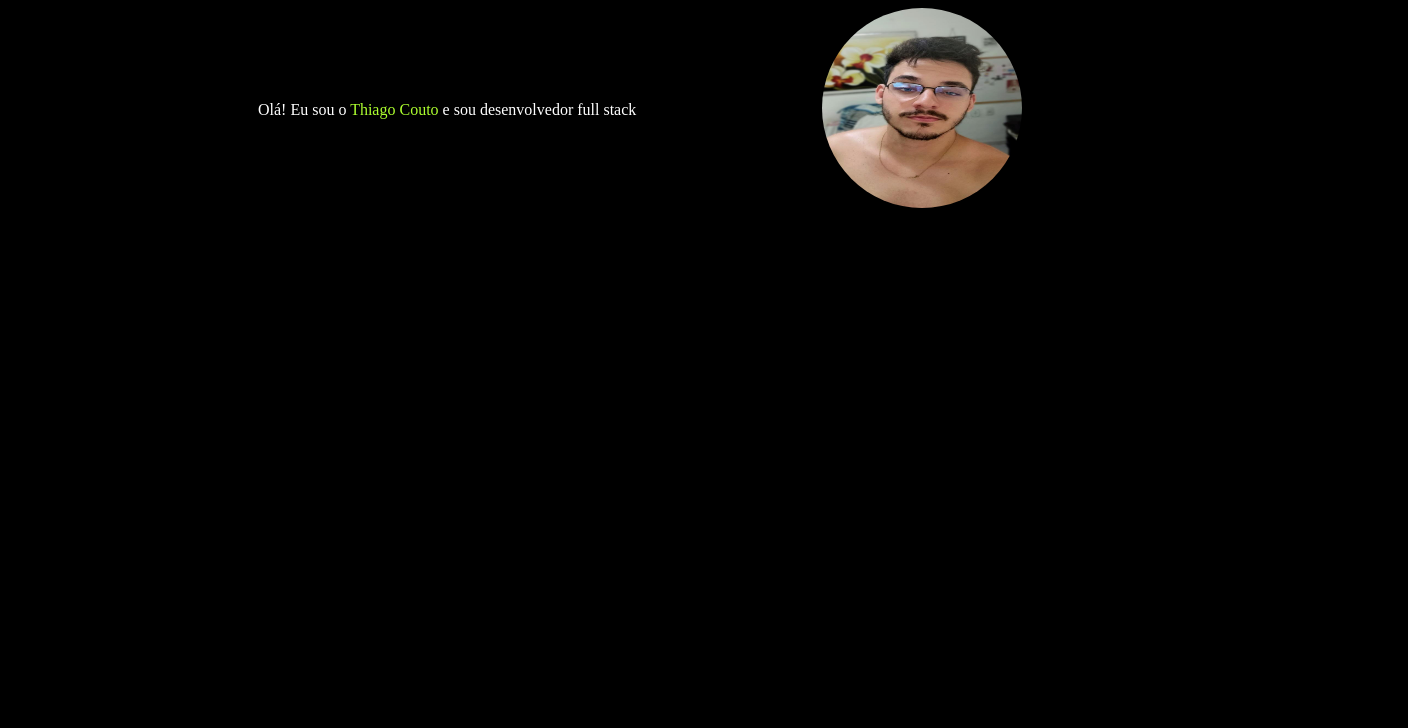
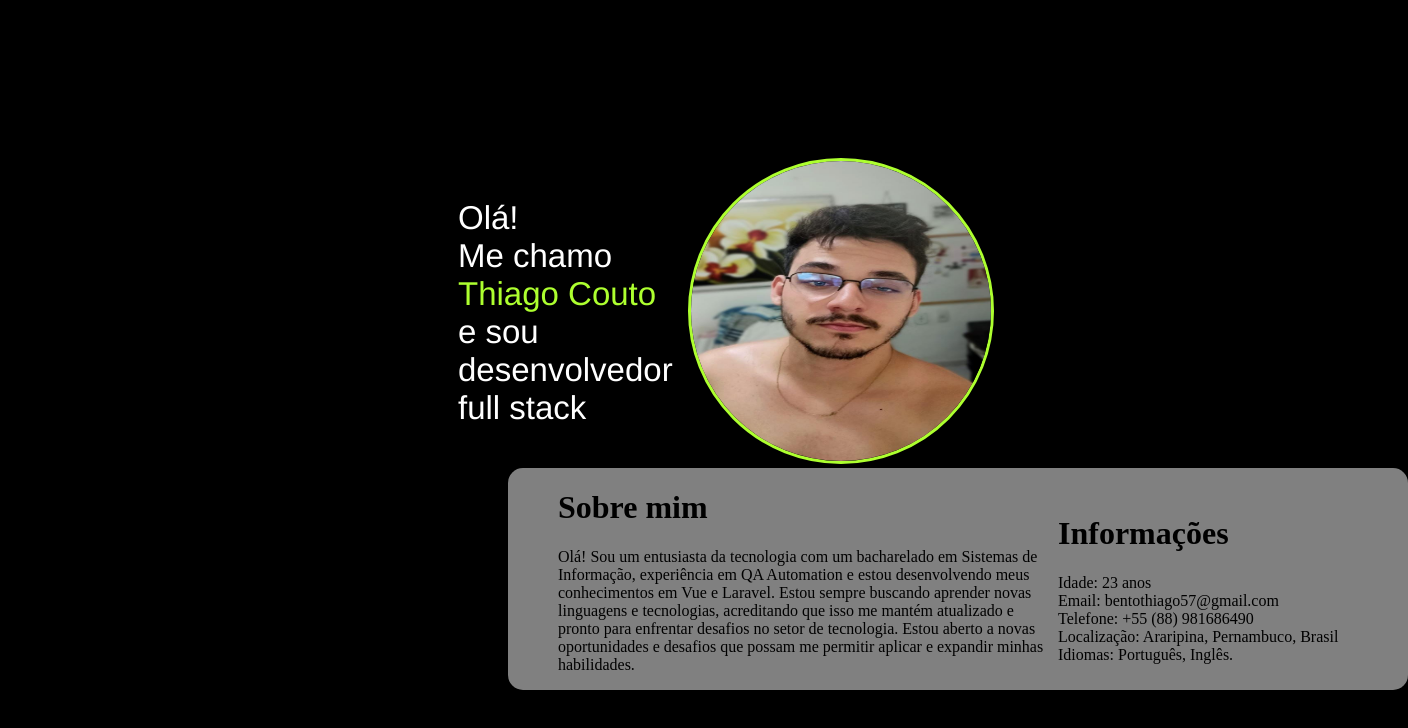
Before and after one commit to thiagosir/portfolio, a Vue app: page / in a window 1280 px wide. Shown: the top 728 px of the page, 1408 px wide, since content can reach past the window. Built offline with nearby package versions, Linux system fonts and the light colour scheme.

Commit message:
Progress..

```diff
--- a/src/assets/main.css
+++ b/src/assets/main.css
@@ -8,6 +8,9 @@
 
 body {
   background-color: #000000;
+  /* align-items: center;
+  justify-content: center; */
+
   /* display: flex;
   padding-top: 180px;
   padding-left: 370px;
--- /dev/null
+++ b/src/components/AboutMe.vue
@@ -0,0 +1,49 @@
+<script lang="ts">
+
+export default {
+
+}
+
+</script>
+
+<template>
+  <div class="body">
+    <div class="about">
+      <h1 class="title">Sobre mim</h1>
+      <p>
+        Olá! Sou um entusiasta da tecnologia com um bacharelado em Sistemas de Informação, experiência em QA Automation e estou desenvolvendo meus conhecimentos em Vue e Laravel. Estou sempre buscando aprender novas linguagens e tecnologias, acreditando que isso me mantém atualizado e pronto para enfrentar desafios no setor de tecnologia. Estou aberto a novas oportunidades e desafios que possam me permitir aplicar e expandir minhas habilidades.
+      </p>
+    </div>
+    <div class="information">
+      <h1 class="title">Informações</h1>
+      <div class="spans">
+        <span class="dataTitle">Idade: </span><span class="dataRes">23 anos</span> <br>
+        <span class="dataTitle">Email: </span> <span class="dataRes">bentothiago57@gmail.com</span><br>
+        <span class="dataTitle">Telefone: </span> <span class="dataRes">+55 (88) 981686490</span><br>
+        <span class="dataTitle">Localização: </span> <span class="dataRes">Araripina, Pernambuco, Brasil</span><br>
+        <span class="dataTitle">Idiomas: </span> <span class="dataRes">Português, Inglês.</span><br>
+      </div>
+    </div>
+    <div class="socials">
+
+    </div>
+  </div>
+</template>
+<style scoped>
+  .body {
+    display: flex;
+    align-items: center;
+    justify-content: center;
+    background-color: grey;
+    border-radius: 15px;
+    width: 900px;
+    margin-left: 500px ;
+  }
+  .about {
+    width: 500px;
+  }
+  .information {
+    width: 300px;
+
+  }
+</style>
--- a/src/components/Header.vue
+++ b/src/components/Header.vue
@@ -10,7 +10,7 @@ export default {
   <div class="header">
     <div class="description">
       <p class="description_words">
-        Olá! Eu sou o <span class="my_name">Thiago Couto</span> e sou desenvolvedor full stack
+        Olá! <br> Me chamo <span class="my_name">Thiago Couto</span> <br> e sou desenvolvedor full stack
       </p>
     </div>
     <div class="image">
@@ -29,19 +29,27 @@ export default {
 }
 .description_words {
   color: white;
+  font-family: 'Franklin Gothic Medium', 'Arial Narrow', Arial, sans-serif;
+  font-weight: 400;
+  font-size: 33px;
 }
 .my_name {
   color: greenyellow;
 }
 .my_photo {
 border-radius: 200px;
-width: 200px;
-height: 200px;
+border: solid 3px;
+border-color: greenyellow;
+width: 300px;
+height: 300px;
+
 }
 .image {
-  margin-right: 250px;
+  margin-top: 150px;
+  margin-right: 450px;
 }
 .description {
-  margin-left: 250px;;
+  margin-top: 150px;
+  margin-left: 450px;;
 }
 </style>
--- a/src/components/MainContent.vue
+++ b/src/components/MainContent.vue
@@ -1,11 +1,13 @@
 <script lang="ts">
 import Header from '@/components/Header.vue'
+import AboutMe from '@/components/AboutMe.vue'
 
 export default {
-  components: { Header }
+  components: { Header, AboutMe }
 }
 </script>
 
 <template>
   <Header />
+  <AboutMe />
 </template>
```
